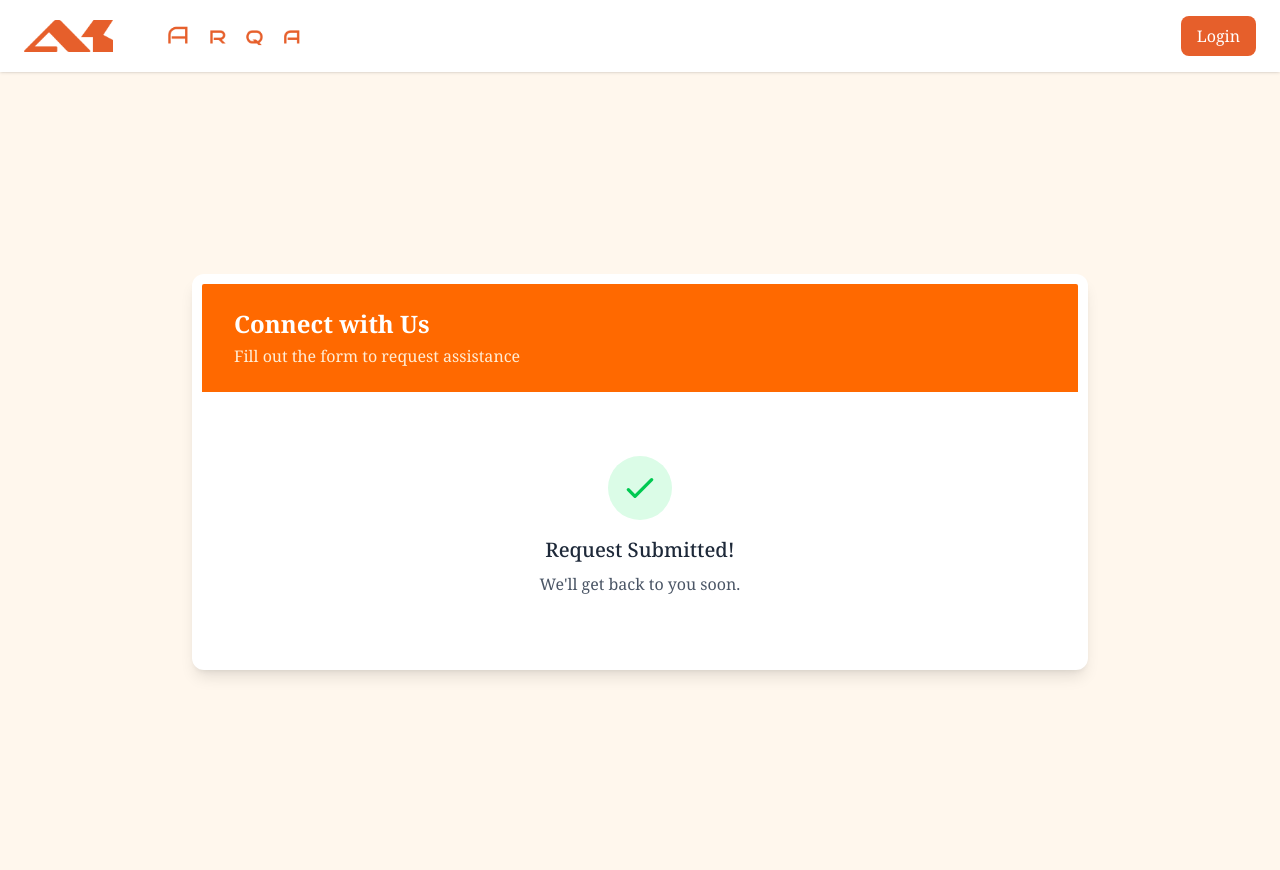
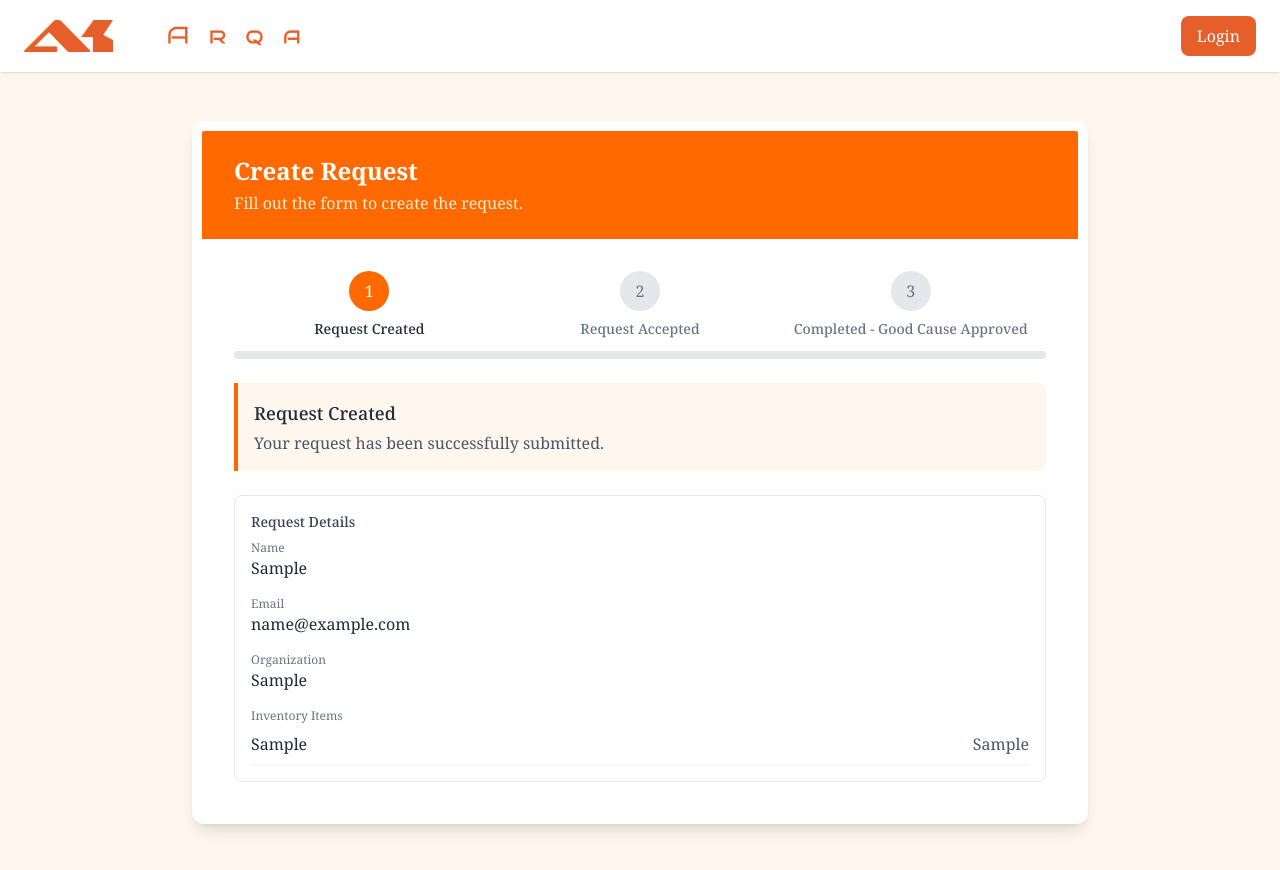
Before and after one commit to SHREYA-2k5/arqa, a React (Vite) app in the folder client/: page /Connect in a window 1280 px wide. Both pictures are taken after typing "Sample", "name@example.com", "Sample", "Sample", "Sample" into the empty fields and a click on the button "Submit Request". Built offline with nearby package versions, Linux system fonts and the light colour scheme.

Commit message:
Major changes 2.0

```diff
--- a/client/src/components/DashSidebar.jsx
+++ b/client/src/components/DashSidebar.jsx
@@ -1,4 +1,4 @@
-import { IconCaretLeft, IconCaretRight, IconChartBar, IconToolsKitchen3, IconShoppingCart, IconReport, IconHeartHandshake } from '@tabler/icons-react';
+import { IconCaretLeft, IconCaretRight, IconChartBar, IconToolsKitchen3, IconShoppingCart, IconSparkles, IconHeartHandshake } from '@tabler/icons-react';
 import { useState, useEffect } from 'react';
 
 export const Sidebar = ({ activeTab, setActiveTab, sidebarOpen, setSidebarOpen }) => {
@@ -9,7 +9,7 @@ export const Sidebar = ({ activeTab, setActiveTab, sidebarOpen, setSidebarOpen }
     { id: 'dashboard', icon: <IconChartBar className="text-white" />, label: 'Dashboard' },
     { id: 'menu', icon: <IconToolsKitchen3 className="text-white" />, label: 'Menu Management' },
     { id: 'ingredients', icon: <IconShoppingCart className="text-white" />, label: 'Ingredients' },
-    { id: 'reports', icon: <IconReport className="text-white" />, label: 'Reports' },
+    { id: 'reports', icon: <IconSparkles className="text-white" />, label: 'Reports' },
     { id: 'donate', icon: <IconHeartHandshake className="text-white" />, label: 'Donate' },
   ];
 
--- a/client/src/pages/connect.jsx
+++ b/client/src/pages/connect.jsx
@@ -8,7 +8,8 @@ const Connect = () => {
     inventory: [{ item: '', quantity: '' }]
   });
   const [isSubmitting, setIsSubmitting] = useState(false);
-  const [isSuccess, setIsSuccess] = useState(false);
+  const [submissionStatus, setSubmissionStatus] = useState(null); // null | 'created' | 'accepted' | 'completed'
+  const [currentStage, setCurrentStage] = useState(0); // 0, 1, or 2
 
   const handleChange = (e) => {
     const { name, value } = e.target;
@@ -45,49 +46,152 @@ const Connect = () => {
     }
   };
 
+  const simulateAdminApproval = () => {
+    // Simulate admin approving the request stages
+    const stages = ['created', 'accepted', 'completed'];
+    let stageIndex = 0;
+
+    const interval = setInterval(() => {
+      setCurrentStage(stageIndex);
+      setSubmissionStatus(stages[stageIndex]);
+
+      if (stageIndex === stages.length - 1) {
+        clearInterval(interval);
+      }
+      stageIndex++;
+    }, 2000); // Change stage every 2 seconds
+  };
+
   const handleSubmit = (e) => {
     e.preventDefault();
     setIsSubmitting(true);
+    setSubmissionStatus('created');
+    setCurrentStage(0);
 
     // Simulate API call
     setTimeout(() => {
       console.log('Form submitted:', formData);
       setIsSubmitting(false);
-      setIsSuccess(true);
 
-      // Reset form after 3 seconds
-      setTimeout(() => {
-        setIsSuccess(false);
-        setFormData({
-          name: '',
-          email: '',
-          organization: '',
-          inventory: [{ item: '', quantity: '' }]
-        });
-      }, 3000);
+      // Start simulating the approval process
+      simulateAdminApproval();
     }, 1500);
   };
+
+  const resetForm = () => {
+    setFormData({
+      name: '',
+      email: '',
+      organization: '',
+      inventory: [{ item: '', quantity: '' }]
+    });
+    setSubmissionStatus(null);
+    setCurrentStage(0);
+  };
+
+  const statusStages = [
+    { id: 'created', label: 'Request Created', description: 'Your request has been successfully submitted.' },
+    { id: 'accepted', label: 'Request Accepted', description: 'Your request has been reviewed and accepted.' },
+    { id: 'completed', label: 'Completed - Good Cause Approved', description: 'Admin has approved your request as a good cause.' }
+  ];
 
   return (
     <div className="min-h-screen bg-orange-50 flex items-center justify-center p-4">
       <div className="w-full max-w-4xl bg-white rounded-xl shadow-lg overflow-hidden border-10 border-white">
         {/* Header */}
         <div className="bg-orange-500 px-8 py-6">
-          <h2 className="text-2xl font-bold text-white">Connect with Us</h2>
-          <p className="text-orange-100 mt-1">Fill out the form to request assistance</p>
+          <h2 className="text-2xl font-bold text-white">Create Request</h2>
+          <p className="text-orange-100 mt-1">Fill out the form to create the request.</p>
         </div>
 
         {/* Form Content */}
         <div className="p-8">
-          {isSuccess ? (
-            <div className="text-center py-8">
-              <div className="inline-flex items-center justify-center w-16 h-16 bg-green-100 rounded-full mb-4">
-                <svg className="w-10 h-10 text-green-500" fill="none" stroke="currentColor" viewBox="0 0 24 24">
-                  <path strokeLinecap="round" strokeLinejoin="round" strokeWidth="2" d="M5 13l4 4L19 7"></path>
-                </svg>
+          {submissionStatus ? (
+            <div className="space-y-6">
+              {/* Status Bar */}
+              <div className="relative">
+                <div className="flex justify-between mb-2">
+                  {statusStages.map((stage, index) => (
+                    <div
+                      key={stage.id}
+                      className={`text-center ${index < statusStages.length - 1 ? 'w-1/3' : 'w-1/3'}`}
+                    >
+                      <div className={`flex items-center justify-center w-10 h-10 mx-auto rounded-full ${
+                        currentStage >= index ? 'bg-orange-500 text-white' : 'bg-gray-200 text-gray-500'
+                      }`}>
+                        {index + 1}
+                      </div>
+                      <h3 className={`text-sm font-medium mt-2 ${
+                        currentStage >= index ? 'text-gray-800' : 'text-gray-500'
+                      }`}>
+                        {stage.label}
+                      </h3>
+                    </div>
+                  ))}
+                </div>
+                <div className="relative pt-1">
+                  <div className="flex mb-2 items-center">
+                    <div className="flex-1">
+                      <div className="h-2 bg-gray-200 rounded-full overflow-hidden">
+                        <div
+                          className="h-full bg-orange-500 rounded-full transition-all duration-500"
+                          style={{ width: `${(currentStage / (statusStages.length - 1)) * 100}%` }}
+                        ></div>
+                      </div>
+                    </div>
+                  </div>
+                </div>
               </div>
-              <h3 className="text-xl font-medium text-gray-800">Request Submitted!</h3>
-              <p className="text-gray-600 mt-2">We'll get back to you soon.</p>
+
+              {/* Current Status Details */}
+              <div className="bg-orange-50 border-l-4 border-orange-500 p-4 rounded-r-lg">
+                <h3 className="text-lg font-medium text-gray-800">
+                  {statusStages[currentStage].label}
+                </h3>
+                <p className="text-gray-600 mt-1">
+                  {statusStages[currentStage].description}
+                </p>
+              </div>
+
+              {/* Show form data for reference */}
+              <div className="border border-gray-200 rounded-lg p-4">
+                <h3 className="text-sm font-medium text-gray-700 mb-2">Request Details</h3>
+                <div className="grid grid-cols-1 md:grid-cols-2 gap-4">
+                  <div>
+                    <p className="text-xs text-gray-500">Name</p>
+                    <p className="text-gray-800">{formData.name}</p>
+                  </div>
+                  <div>
+                    <p className="text-xs text-gray-500">Email</p>
+                    <p className="text-gray-800">{formData.email}</p>
+                  </div>
+                  <div>
+                    <p className="text-xs text-gray-500">Organization</p>
+                    <p className="text-gray-800">{formData.organization}</p>
+                  </div>
+                </div>
+
+                <div className="mt-4">
+                  <p className="text-xs text-gray-500 mb-2">Inventory Items</p>
+                  <div className="space-y-2">
+                    {formData.inventory.map((item, index) => (
+                      <div key={index} className="flex justify-between border-b border-gray-100 pb-2">
+                        <span className="text-gray-800">{item.item}</span>
+                        <span className="text-gray-600">{item.quantity}</span>
+                      </div>
+                    ))}
+                  </div>
+                </div>
+              </div>
+
+              {currentStage === statusStages.length - 1 && (
+                <button
+                  onClick={resetForm}
+                  className="w-full mt-6 bg-orange-500 hover:bg-orange-600 text-white font-medium py-3 px-4 rounded-lg transition-colors duration-200"
+                >
+                  Create New Request
+                </button>
+              )}
             </div>
           ) : (
             <form onSubmit={handleSubmit} className="space-y-6">
```
